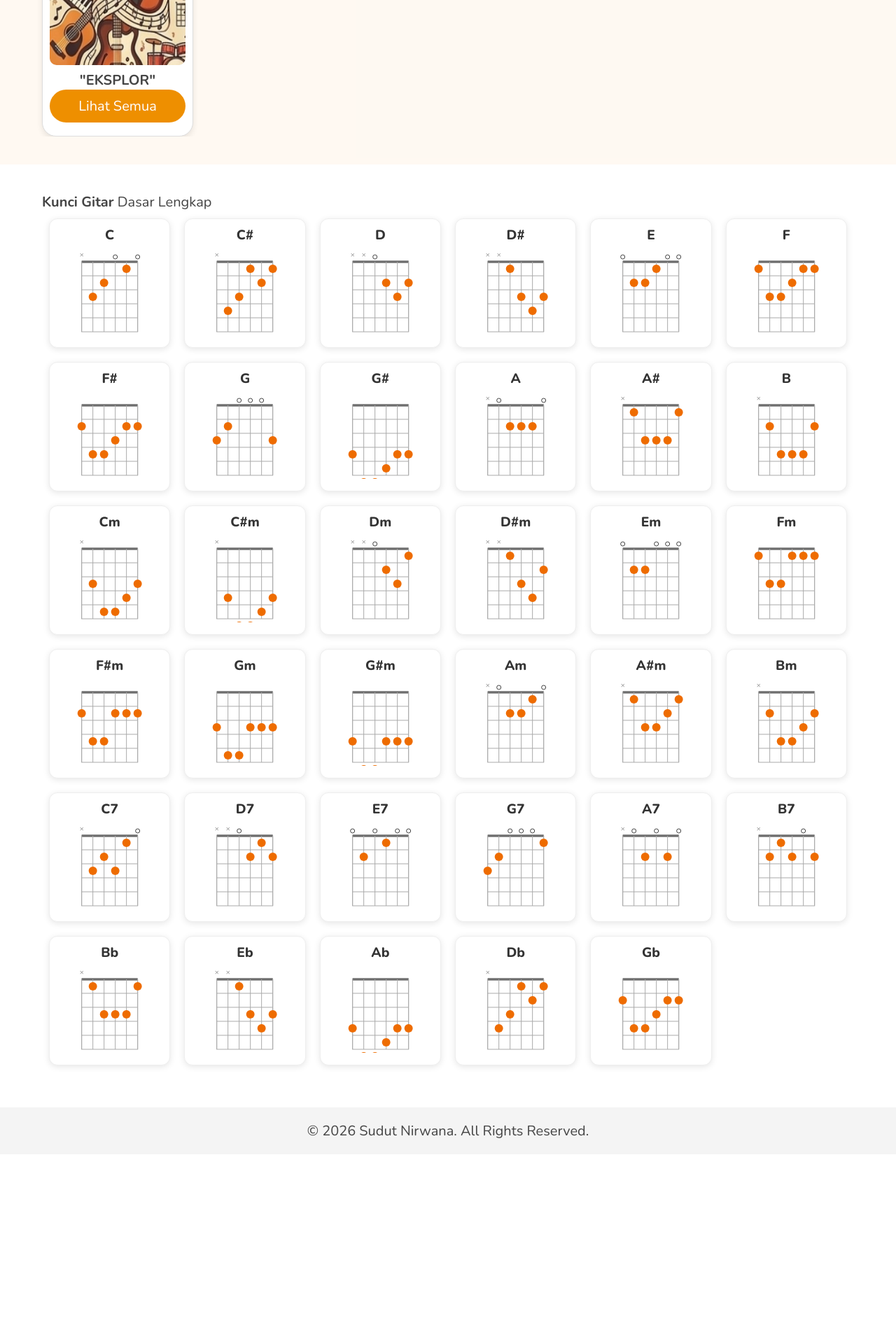
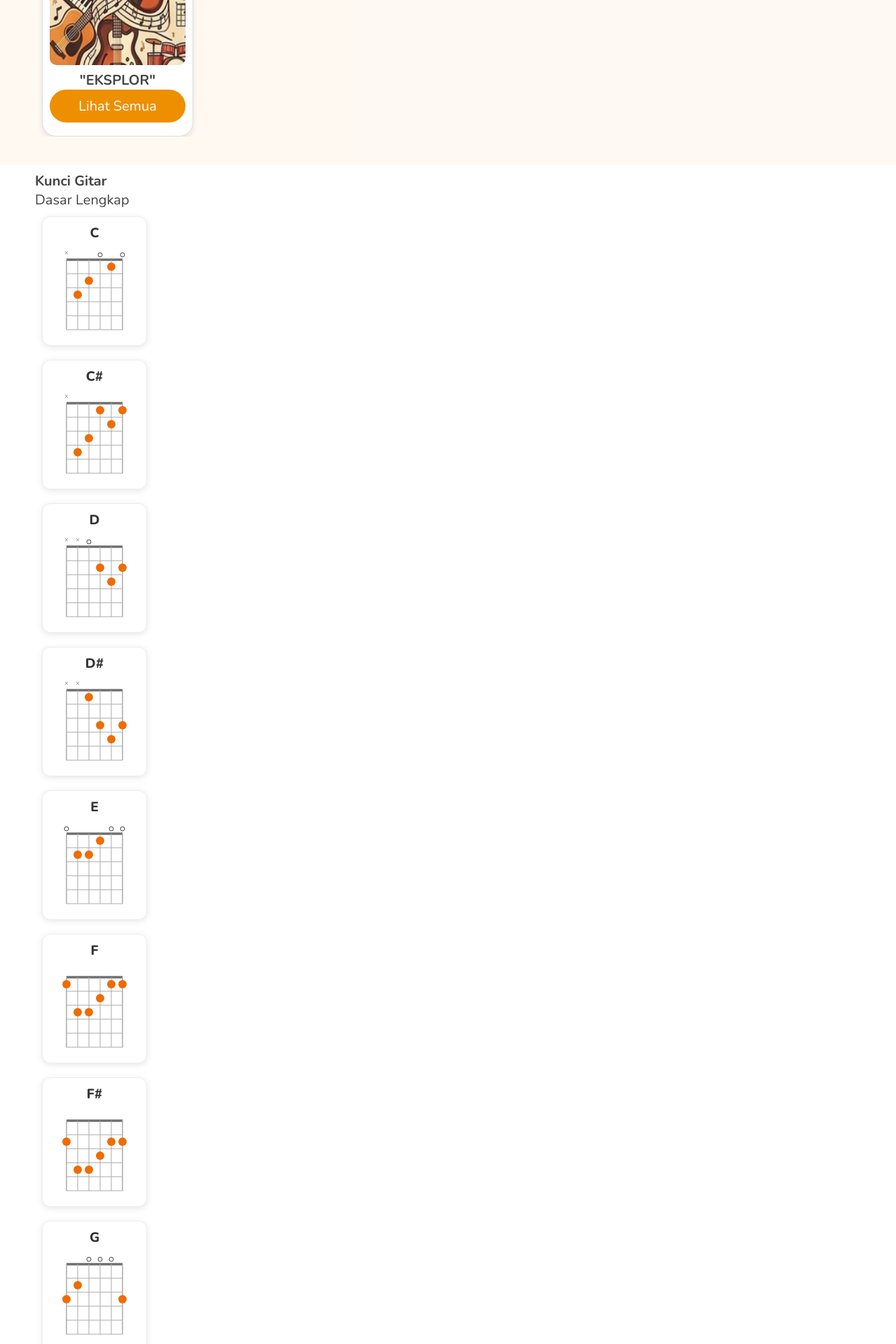
Before and after one commit to sudut-nirwana/sudut-nirwana-main, a Jekyll site: the page built from index.html, in a window 1280 px wide. Shown: the part 2061-3981 px from the top of the page at 70% size. Built offline with Jekyll 4.4.1, drawn with Linux system fonts in a browser that asks for light colours; before the commit the page ends 3710 px from its top, so only the background shows below that.

Commit message:
Update chord-tutorial-grid.html

```diff
--- a/_includes/chord-tutorial-grid.html
+++ b/_includes/chord-tutorial-grid.html
@@ -1,8 +1,6 @@
-<div style="width: 100%; margin-top: 40px;">
-<div class="container">
+<div class="chord-grid-container">
 <h2"><strong>Kunci Gitar</strong> Dasar Lengkap</h2>
 <div id="all-chords-grid" class="chord-grid-container"></div>
-</div>
 </div>
 <script>
     document.addEventListener('DOMContentLoaded', function() {
```
